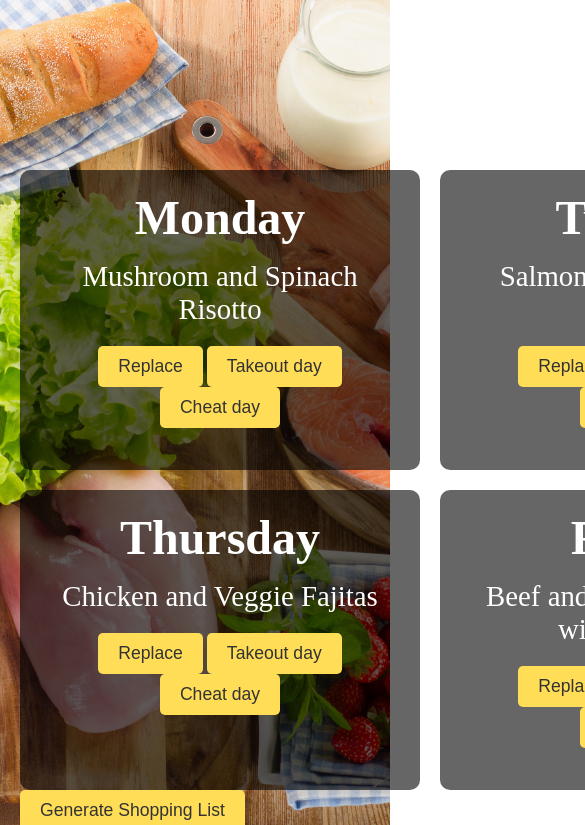
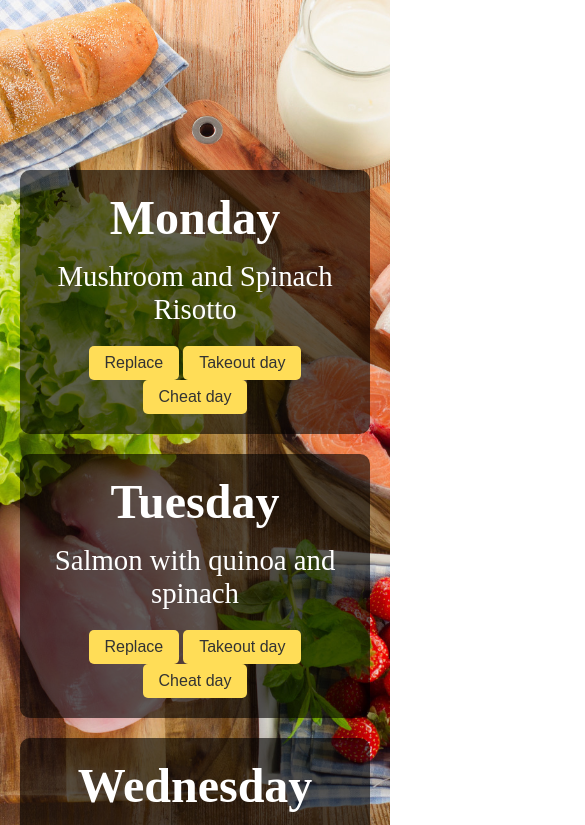
Before and after one commit to Paddee89/Meal-Planner-website, a plain HTML site: page index.html in a window 390 px wide. Both pictures are taken after a click on the button "Generate Meal Plan". Shown: the top 825 px of the page, 585 px wide, since content can reach past the window. Drawn offline with Linux system fonts and the light colour scheme.

Commit message:
Update styles.css

```diff
--- a/styles.css
+++ b/styles.css
@@ -82,10 +82,8 @@ button:hover {
   text-align: center;
   color: white;
   transition: transform 0.3s ease, box-shadow 0.3s ease;
-
-  /* Adjust the width and height of the meal boxes */
-  width: 400px; /* Set the desired width */
-  height: 300px; /* Set the desired height */
+  flex: 1 1 calc(33.333% - 20px); /* Default for larger screens */
+  box-sizing: border-box;
 }
 
 .meal-day:hover {
@@ -198,3 +196,29 @@ p {
 .shopping-list-container button:hover {
   background-color: #ffc107; /* Darker yellow on hover */
 }
+
+/* Responsive Design */
+@media (max-width: 768px) {
+  .meal-grid {
+    grid-template-columns: repeat(2, 1fr); /* Adjust to 2 columns */
+  }
+
+  .meal-day {
+    flex: 1 1 calc(50% - 20px);
+  }
+}
+
+@media (max-width: 480px) {
+  .meal-grid {
+    grid-template-columns: repeat(1, 1fr); /* Adjust to 1 column */
+  }
+
+  .meal-day {
+    flex: 1 1 100%;
+  }
+
+  button {
+    font-size: 1rem;
+    padding: 8px 16px;
+  }
+}
```
